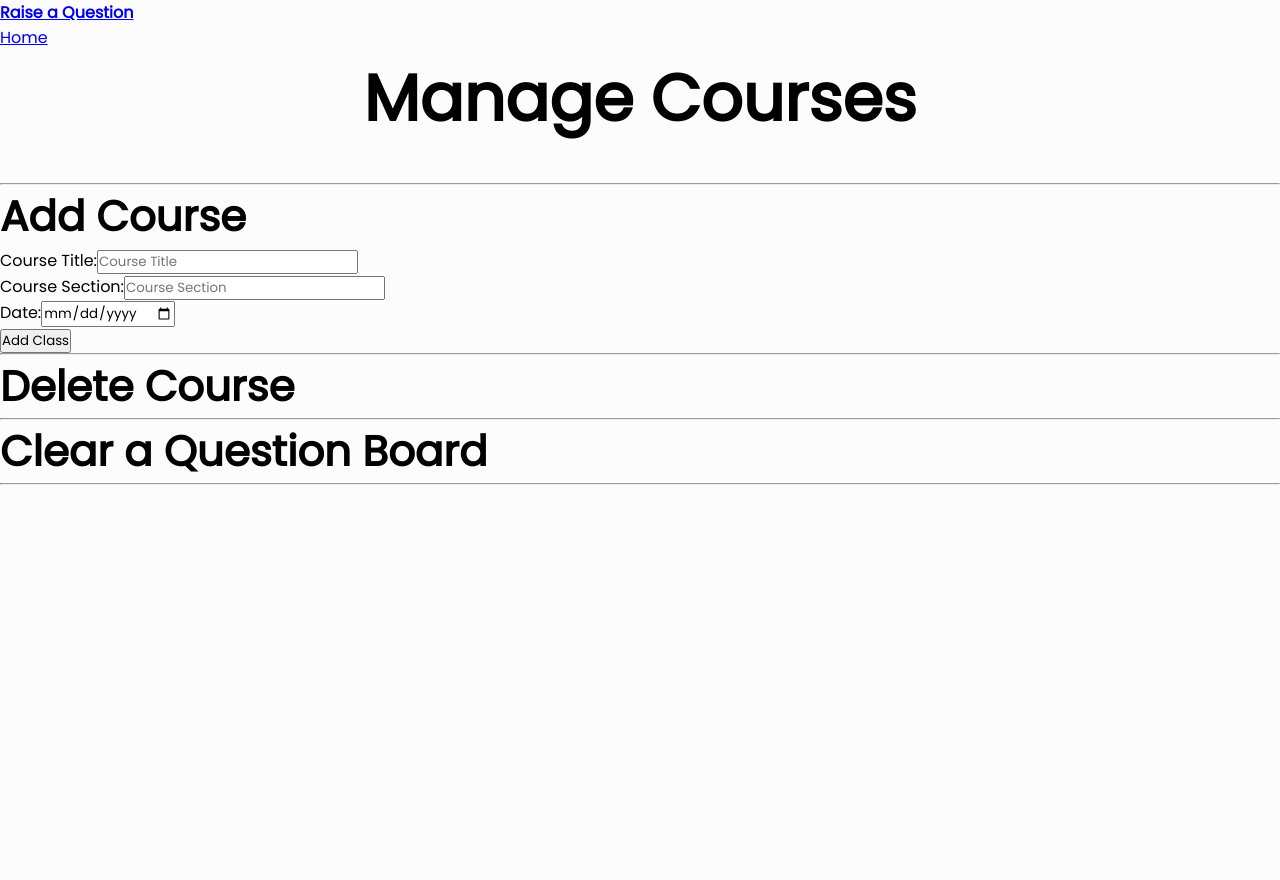
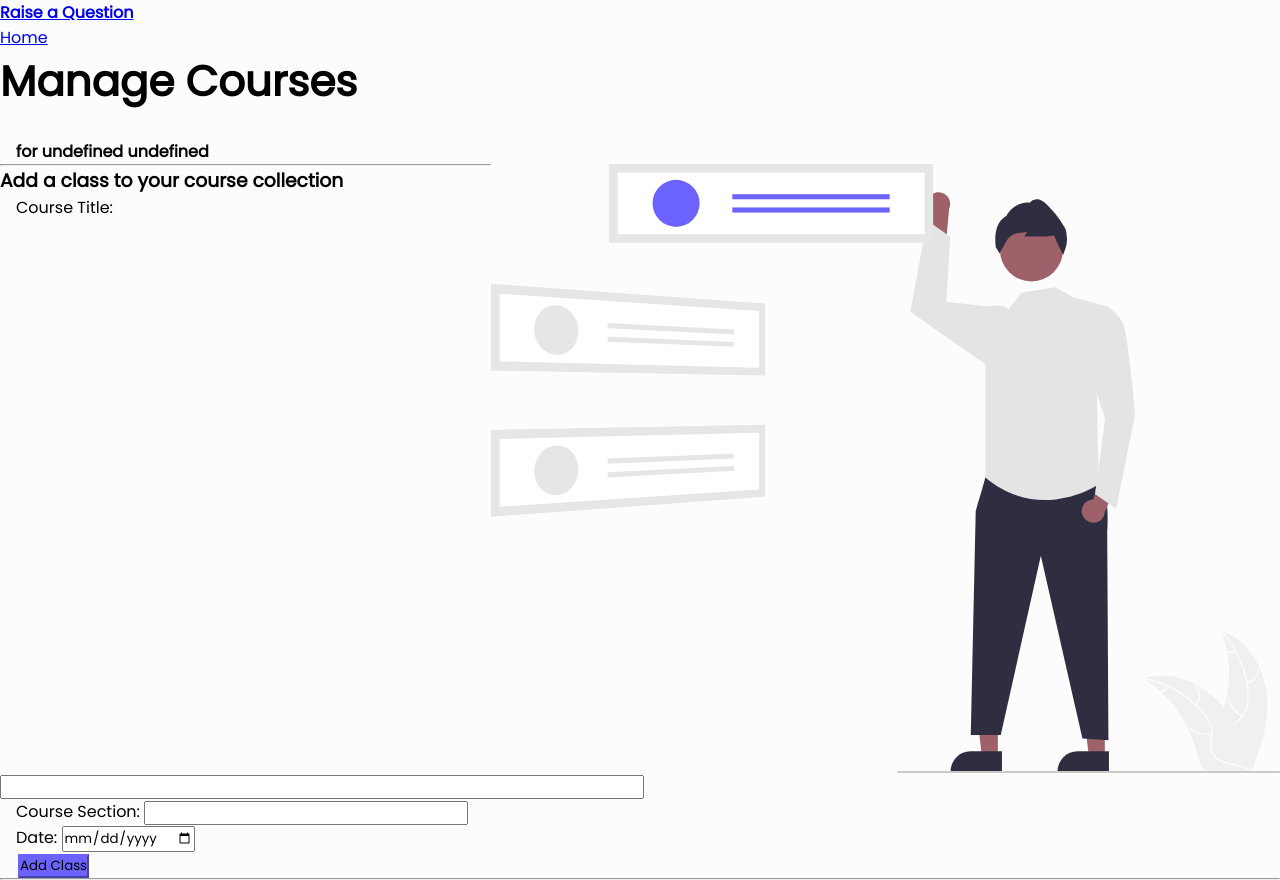
Before and after one commit to courtneycmassey/capstone-project, a React (Create React App) app: page /class_form in a window 1280 px wide. Before the commit the page ends 850 px from the top, so only its background shows below. Built offline with nearby package versions, Linux system fonts and the light colour scheme; no server answers; the HTML template or start-up script is replaced by a standard one.

Commit message:
more styling

```diff
--- a/src/App.js
+++ b/src/App.js
@@ -5,7 +5,6 @@ import PrivateRoute from './PrivateRoute';
 
 import Home from './Home';
 import Header from './components/header';
-import Footer from './components/footer';
 import Login from './Login';
 import TeacherApp from './TeacherApp'
 import StudentApp from './StudentApp';
@@ -31,7 +30,6 @@ const App = () => {
                         <Route exact path="/student_view" component={StudentApp}/>
                     </Switch>
                 </main>
-                {/* <Footer/> */}
             </Router>
         </AuthProvider>
     );
--- a/src/Home.css
+++ b/src/Home.css
@@ -5,6 +5,7 @@ h2 {
 .signed-in-user {
     font-size: 0.75rem;
     text-align: right;
+    padding-bottom: 8px;
 }
 
 .container ul {
@@ -20,3 +21,13 @@ h2 {
 p {
     margin-bottom: 4px;
 }
+
+#sign-out-button {
+    background-color: #e83e8ce8;
+    border-color: #e83e8ce8;
+}
+
+#sign-out-button:hover {
+    background-color: #e8227d;
+    border-color: #e8227d;
+}
--- a/src/Home.js
+++ b/src/Home.js
@@ -2,7 +2,6 @@ import React, { useContext } from 'react'
 import app from './utilities/firebase';
 import { AuthContext } from './Auth';
 import './Home.css'
-import { Container, Row, Col } from 'react-dom';
 
 
 const Home = () => {
@@ -14,7 +13,7 @@ const Home = () => {
             <div>
                 <div className="signed-in-user">
                     <p >You are signed in as {currentUser.email}</p>
-                    <button className="btn btn-danger" onClick={() => app.auth().signOut()}>Sign Out</button>
+                    <button className="btn btn-danger btn-sm" id="sign-out-button" onClick={() => app.auth().signOut()}>Sign Out</button>
                 </div>
                 <div className="container">
                     <div className="row">
@@ -35,6 +34,9 @@ const Home = () => {
                         </div>
                     </div>
                 </div>
+                <div class="footer">
+                    <p>© 2021 Courtney Massey</p>
+                </div>
             </div>
         );
     } else {
@@ -42,8 +44,9 @@ const Home = () => {
             <div>
                 <div className="signed-in-user">
                     <p >You are signed in as {currentUser.email}</p>
-                    <button className="btn btn-danger" onClick={() => app.auth().signOut()}>Sign Out</button>
+                    <button className="btn btn-danger btn-sm" id="sign-out-button" onClick={() => app.auth().signOut()}>Sign Out</button>
                 </div>
+                <br/>
                 <div className="container">
                     <div className="row">
                         <div className="col">
@@ -66,6 +69,9 @@ const Home = () => {
                         </div>
                     </div>
                 </div>
+                <div class="footer">
+                    <p>© 2021 Courtney Massey</p>
+                </div>
             </div>
         );
     };
--- a/src/Login.js
+++ b/src/Login.js
@@ -49,15 +49,18 @@ const Login = ({ history }) => {
                             <label>
                                 <input name="password" type="password" placeholder="password" />
                             </label><br/>
-                                <button className="btn btn-success" type="submit">Log in</button>
+                            <button className="btn btn-success btn-sm" type="submit">Log in</button>
                         </form>
                         <br/>
                         <h6>Need an account?</h6>
                             <form action="/signup">
-                                    <button className="btn btn-info" type="submit">Signup</button>
+                                <button className="btn btn-info btn-sm" type="submit">Signup</button>
                             </form>
                     </div>
                 </div>
+            </div>
+            <div class="footer">
+                <p>© 2021 Courtney Massey</p>
             </div>
         </div>
     );
--- a/src/Signup.js
+++ b/src/Signup.js
@@ -64,28 +64,28 @@ const SignUp = ({ history }) => {
                                 <input
                                     name="firstName"
                                     type="text"
-                                    placeholder="First Name" />
+                                 />
                             </label><br/>
                             <label>
                                 Last Name:&nbsp;
                                 <input
                                     name="lastName"
                                     type="text"
-                                    placeholder="Last Name" />
+                                    />
                             </label><br/>
                             <label>
                                 Email:&nbsp;
                                 <input
                                     name="email"
                                     type="email"
-                                    placeholder="email" />
+                                    />
                             </label><br/>
                             <label>
                                 Password:&nbsp;
                                 <input
                                     name="password"
                                     type="password"
-                                    placeholder="password" />
+                                    />
                             </label><br/>
                             <button className="btn btn-info" type="submit">Sign Up</button>
                         </form>
--- a/src/components/classForm.js
+++ b/src/components/classForm.js
@@ -1,6 +1,7 @@
 import React, { useState, useContext } from 'react';
 import { usersCollection } from '../utilities/firebase';
 import { AuthContext } from '../Auth';
+import '../index.css'
 
 const ClassForm = () => {
 
@@ -37,40 +38,50 @@ const ClassForm = () => {
 
     return (
         <div>
-            <h1>Manage Courses</h1>
+            <div className="container" id="selection-container">
+                <div className="row">
+                    <div className="col">
+                        <h2 id="board-title">Manage Courses</h2>
+                        <h4>&emsp;for {userDetails.first_name + ' ' + userDetails.last_name}</h4>
+                    </div>
+                    <div className="col-3">
+                        <img src="hand_raised.svg" alt="Hand Raised"></img>
+                    </div>
+                </div>
+            </div>
             <hr/>
-            <h2>Add Course</h2>
+            <h3>Add a class to your course collection</h3>
             <form onSubmit={addCourse}>
                 <div>
-                    <label>Course Title:</label>
-                    <input
+                    <label>&emsp;Course Title:&nbsp;</label>
+                    <input class="course-input"
                         type="text"
-                        placeholder="Course Title"
+                        // placeholder="Course Title"
                         value={courseTitle}
                         onChange={e => setCourseTitle(e.currentTarget.value)} />
                 </div>
                 <div>
-                    <label>Course Section:</label>
-                    <input
+                    <label>&emsp;Course Section:&nbsp;</label>
+                    <input class="section-input"
                         type="text"
-                        placeholder="Course Section"
+                        // placeholder="Course Section"
                         value={courseSection}
                         onChange={e => setCourseSection(e.currentTarget.value)} />
                 </div>
                 <div>
-                    <label>Date:</label>
+                    <label>&emsp;Date:&nbsp;</label>
                     <input
                         type="date"
                         value={courseDate}
                         onChange={e => setCourseDate(e.currentTarget.value)} />
                 </div>
-                <button type="submit" className="btn btn-primary">Add Class</button>
+                <button type="submit" className="btn btn-primary" id="purple-button">Add Class</button>
             </form>
             <hr/>
-            <h2>Delete Course</h2>
+            {/* <h3>Delete a class from your course collection</h3>
             <hr/>
             <h2>Clear a Question Board</h2>
-            <hr/>
+            <hr/> */}
         </div>
     );
 };
--- a/src/components/footer.js
+++ /dev/null
@@ -1,11 +0,0 @@
-import React from 'react';
-
-const Footer = () => {
-    return (
-        <footer className="container">
-            <p>© 2021 Courtney Massey</p>
-        </footer>
-    );
-};
-
-export default Footer;
--- a/src/components/questionForm.js
+++ b/src/components/questionForm.js
@@ -41,7 +41,7 @@ const QuestionForm = ( {selectedTeacher, selectedClass} ) => {
                     onChange={e => setQuestion(e.currentTarget.value)} />
 
             </div>
-            <button type="submit" className="btn btn-primary" id="question-button">Submit Question</button>
+            <button type="submit" className="btn btn-primary" id="purple-button">Submit Question</button>
         </form>
     );
 };
--- a/src/components/questions.js
+++ b/src/components/questions.js
@@ -84,7 +84,7 @@ const Questions = ( {selectedTeacher, selectedClass} ) => {
                                         <button
                                             key={question.id}
                                             onClick={() => {addVote(question.id, question.votes)}}
-                                            className="btn btn-success"
+                                            className="btn btn-danger btn-sm"
                                             id="upvote-button">
                                                 Upvote
                                         </button></td>
--- a/src/components/teacherView.js
+++ b/src/components/teacherView.js
@@ -96,6 +96,7 @@ const TeacherView = ( {selectedTeacher, selectedClass} ) => {
                                     <td className="text-center">{question.votes}</td>
                                     <td>
                                         <button
+                                            id="answered-button"
                                             key={question.id}
                                             onClick={() => {markAnswered(question.id)}}
                                             className="btn btn-success">
@@ -103,9 +104,10 @@ const TeacherView = ( {selectedTeacher, selectedClass} ) => {
                                         </button></td>
                                     <td>
                                         <button
+                                            id="trash-button"
                                             key={question.id}
                                             onClick={() => {deleteQuestion(question.id)}}
-                                            className="btn btn-danger"> 🗑
+                                            className="btn btn-danger"> 🚮
                                         </button></td>
                                 </tr>
                             )}
--- a/src/index.css
+++ b/src/index.css
@@ -6,6 +6,10 @@
 * {
     font-family: 'Poppins', sans-serif;
 }
+
+/* body {
+    padding-top:4rem;
+} */
 
 h1 {
     font-weight: bold;
@@ -45,10 +49,15 @@ p {
     padding-left: 0;
 }
 
-#question-button {
+#purple-button {
     background-color: #6c63ff;
     border-color: #6c63ff;
     margin-left: 18px;
+}
+
+#purple-button:hover {
+    background-color: #4e47c3;
+    border-color: #4e47c3;
 }
 
 #upvote-button {
@@ -70,3 +79,28 @@ p {
 #board-title {
     margin-bottom: 2%;
 }
+
+.course-input {
+    width: 50%;
+}
+.section-input {
+    width: 25%;
+}
+
+#sign-out-button {
+    background-color: #e83e8ce8;
+    border-color: #e83e8ce8;
+}
+
+/* #trash-button {
+    background-color: #e83e8ce8;
+    border-color: #e83e8ce8;
+} */
+
+.footer {
+    left: 0;
+    bottom: 0;
+    width: 100%;
+    color: #343a40;
+    text-align: center;
+  }
```
Lines whose indentation alone changed are shown as unchanged.
